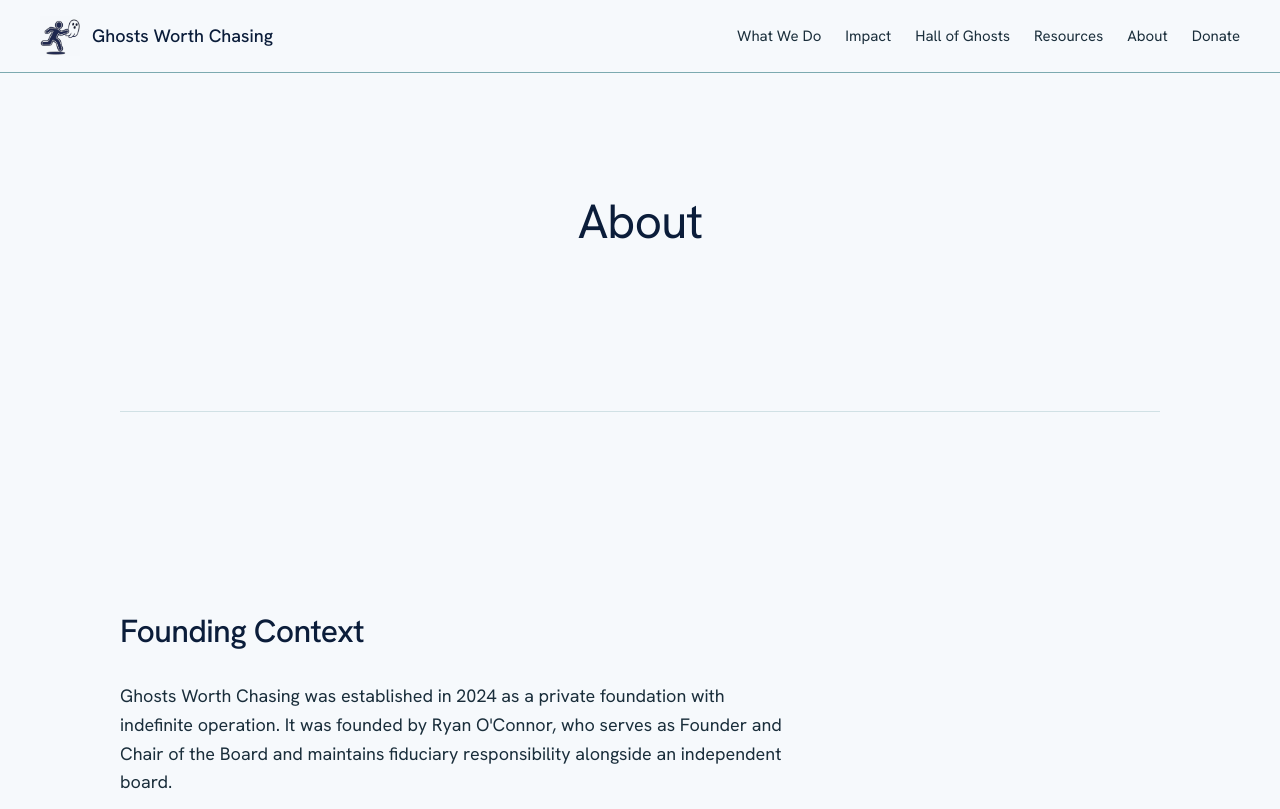
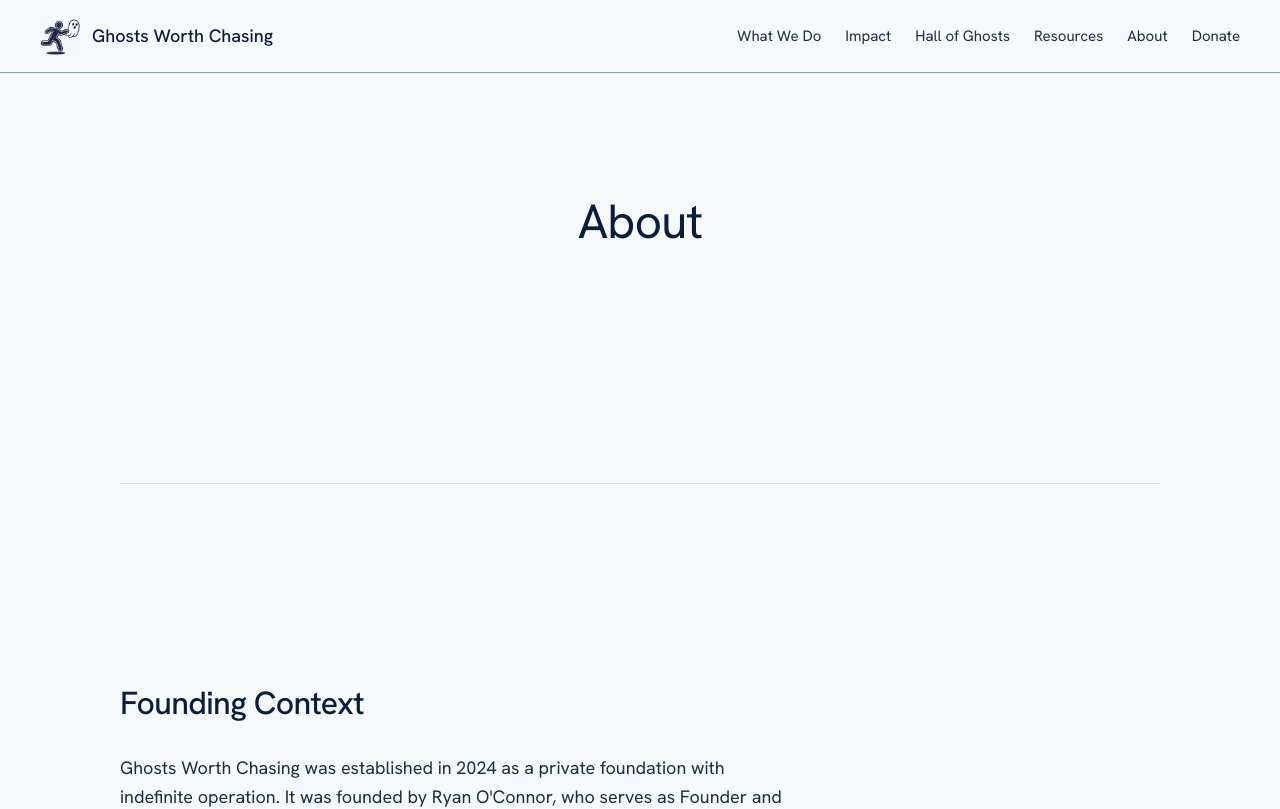
Before and after one commit to Roco41589/ghosts-worth-chasing-site, a Next.js app in the folder ghosts-redesign/: page /about in a window 1280 px wide. Shown: the top 809 px of the page. Built offline with nearby package versions, Linux system fonts and the light colour scheme.

Commit message:
Update globals.css

```diff
--- a/ghosts-redesign/app/globals.css
+++ b/ghosts-redesign/app/globals.css
@@ -188,12 +188,3 @@
     font-size: 22px;
   }
 }
-/* Reduce excessive section bottom padding */
-.section {
-  padding-bottom: var(--space-md) !important;
-}
-
-/* Ensure body has no default margin */
-body {
-  margin: 0;
-}
```
